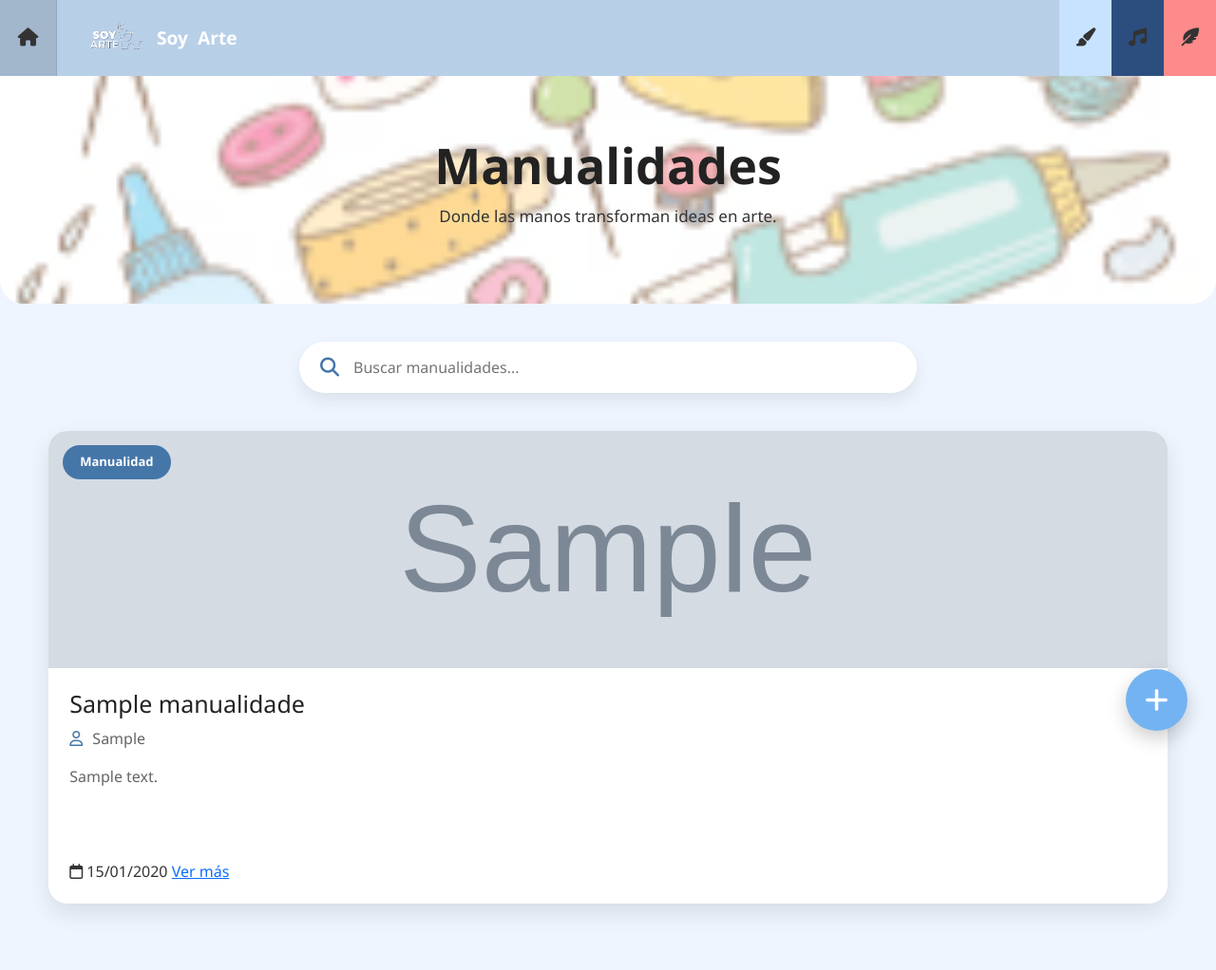
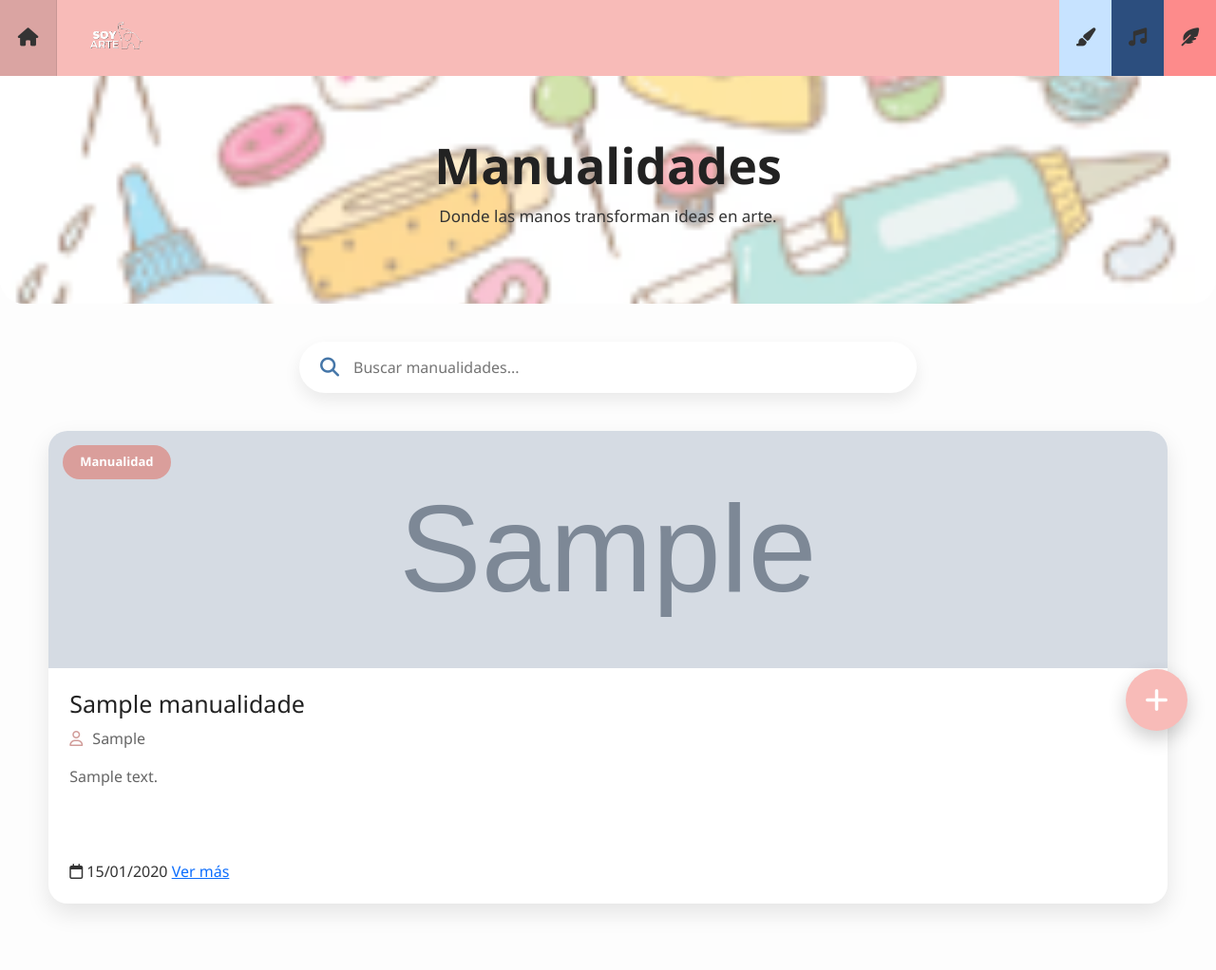
Before and after one commit to soyartesv2027-rgb/SoyArte, a PHP site: page /manualidad.php in a window 1280 px wide. Shown: the whole page at 95% size. Run offline with PHP 8.4, Linux system fonts and the light colour scheme; tables that the repository leaves empty or names only in its code hold one stand-in row (values such as "Sample post"); grey boxes marked "Sample" are stand-in pictures.

Commit message:
Edición del CSS del nav, botones de agregar y algunas cosas de manualidades

```diff
--- a/components/navbar-unificado.php
+++ b/components/navbar-unificado.php
@@ -3,10 +3,10 @@ $seccion = $seccion ?? 'general';
 
 $colores = [
     'poesia'       => '#ec7b8b',
-    'pinturas'     => '#c7e3ff',
+    'pinturas'     => '#64a0db',
     'musica'       => '#2c4e7e',
     'manualidades' => '#f8bbb8',
-    'general'      => '#b8cfe8',
+
 ];
 $colorNav = $colores[$seccion] ?? $colores['general'];
 
@@ -62,7 +62,7 @@ $colorTexto = in_array($seccion, ['musica']) ? '#ffffff' : '#333333';
         <!-- Logo -->
         <a href="index.php" class="navbar-soyarte-logo">
             <img src="<?= $logoNav ?>" alt="Logo" width="75" height="75" style="object-fit:contain;">
-            Soy<span>Arte</span>
+
         </a>
 
     </div>
--- a/manualidad.php
+++ b/manualidad.php
@@ -25,7 +25,7 @@ $resultado = $conn->query($sql);
 
 <body>
 
-     <?php $seccion = 'manualidad'; include("components/navbar-unificado.php"); ?>
+     <?php $seccion = 'manualidades'; include("components/navbar-unificado.php"); ?>
 
     <div class="contenedor">
 
--- a/styles/manualidades.css
+++ b/styles/manualidades.css
@@ -13,7 +13,7 @@
 
 body {
   font-family: "Segoe UI", Tahoma, Geneva, Verdana, sans-serif;
-  background: #eef5ff;
+  background: #fdfdfd;
   color: #333;
 }
 
@@ -199,7 +199,7 @@ body {
 
   left: 15px;
 
-  background: #4576a8;
+  background: #da9e9b;
 
   color: white;
 
@@ -233,7 +233,7 @@ body {
 }
 
 .manualidad-autor i {
-  color: #4576a8;
+  color: #d19c99;
 
   margin-right: 6px;
 }
@@ -261,7 +261,7 @@ body {
     border: none;
     border-radius: 50%;
 
-    background: #74b3f1;
+    background: #f8bbb8;
 
     display: flex;
     justify-content: center;
@@ -275,7 +275,7 @@ body {
 }
 
 .boton-plus:hover{
-    background: #64a0db;
+    background: #d39895;
     transform: scale(1.1) rotate(90deg);
 }
 
--- a/styles/musica.css
+++ b/styles/musica.css
@@ -278,7 +278,7 @@ body{
     border: none;
     border-radius: 50%;
 
-    background: #74b3f1;
+    background: #2c4e7e;
 
     display: flex;
     justify-content: center;
@@ -292,7 +292,7 @@ body{
 }
 
 .boton-plus:hover{
-    background: #64a0db;
+    background: #264674;
     transform: scale(1.1) rotate(90deg);
 }
 
--- a/styles/poesia.css
+++ b/styles/poesia.css
@@ -327,7 +327,7 @@ body {
     border: none;
     border-radius: 50%;
 
-    background: #74b3f1;
+    background: #ec7b8b;
 
     display: flex;
     justify-content: center;
@@ -341,7 +341,7 @@ body {
 }
 
 .boton-plus:hover{
-    background: #64a0db;
+    background: #e07583;
     transform: scale(1.1) rotate(90deg);
 }
 
```
